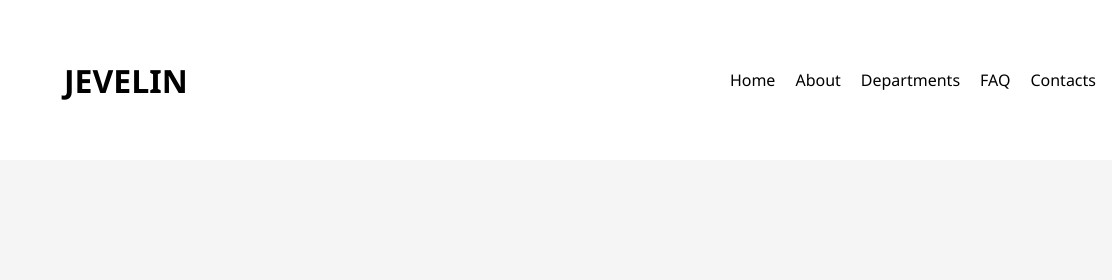
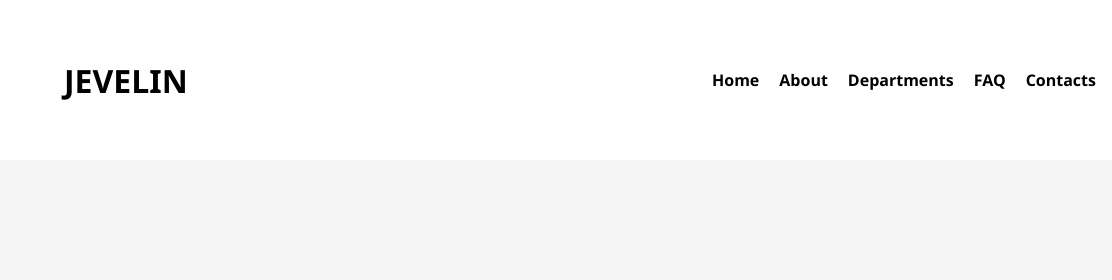
Before and after one commit to Akhheela/Medical, a plain HTML site: page index.html in a window 1280 px wide. Shown: the top 280 px of the page, 0-1112 px from the left. Drawn offline with nearby package versions, Linux system fonts and the light colour scheme.

Commit message:
Update index.html

```diff
--- a/index.html
+++ b/index.html
@@ -1259,6 +1259,23 @@ hr {
         }
 
 
+        .sec1b li a {
+            text-decoration: none;
+            color: black;
+            font-weight: bolder;
+        }
+          .btn:hover {
+            background-color:aliceblue;
+             border: 3px solid  #0078aa;
+             color: #151515;
+        }
+          .card button:hover {
+            background-color: #3ce2ad;
+             border: 3px solid  #0078aa;
+             color: #151515;
+
+        }
+
     </style>
 </head>
 
@@ -1267,33 +1284,22 @@ hr {
     <div class="sec1">
         <h1 class="sec1a">JEVELIN</h1>
 
-        <div class="sec1b">
+        <div class="sec1b" >
             <ul>
-                <li>Home</li>
-                <li>About</li>
-                <li>Departments</li>
-                <li>FAQ</li>
-                <li>Contacts</li>
+                <li><a href="#Home">Home</a></li>
+                <li><a href="#About">About</a></li>
+                <li><a href="#Departments">Departments</a></li>
+                <li><a href="#FAQ's">FAQ</a></li>
+                <li><a href="#Contacts">Contacts</a></li>
                 <li><i class="fa-brands fa-facebook-f"></i></li>
                 <li><i class="fa-brands fa-twitter"></i></li>
                 <li><i class="fa-solid fa-magnifying-glass"></i></li>
             </ul>
         </div>
 
-        <div class="box">
-            <div>home</div>
-            <div>about</div>
-            <div>services</div>
-            <div class="photo">
-                <img src="https://th.bing.com/th?q=F+Logo+Black+and+White&w=120&h=120&c=1&rs=1&qlt=70&o=7&cb=1&dpr=1.3&pid=InlineBlock&rm=3"
-                    alt="">
-                <img src="https://th.bing.com/th/id/OIP.vyhkMafwzVBCCSsgGJfI4wHaHa?w=186&h=186&c=7&r=0&o=7&dpr=1.3&pid=1.7&rm=3"
-                    alt="">
-            </div>
-        </div>
     </div>
 
-    <div class="sec2a" >
+    <div class="sec2a" id="Home">
         <div class="sai" data-aos="fade-up-left" ">
             <h1>Professional</h1>
             <h2>Family Health Care</h2>
@@ -1314,7 +1320,7 @@ hr {
                 <h2>1-800-600-380</h2>
                 <h3>EMERGENCY SERVICE</h3>
                 <p>Aliquam erat volutpat. Nullam imperdiet sapien felis, non lobortis odio mattis in. Quisque dapibus
-                    aliquet dictum. Integer dapibus ullamcorper est, ac</p>
+                    aliquet dictum. Integer dapibus ullamcorper est, ac</p><br>
                 <button>See More</button>
             </div>
 
@@ -1322,7 +1328,7 @@ hr {
                 <i class="fa-regular fa-calendar" id="cal"></i>
                 <h3>DO YOU WANT TO MAKE AN APPOINTMENT</h3>
                 <p>Aliquam erat volutpat. Nullam imperdiet sapien felis, non lobortis odio mattis in. Quisque dapibus
-                    aliquet dictum.</p>
+                    aliquet dictum.</p><br>
                 <button>Book Now</button>
             </div>
 
@@ -1330,11 +1336,11 @@ hr {
                 <i class="fa-regular fa-clock" id="clo"></i>
                 <h3>OPENING HOURS</h3>
                 <p>Monday - Friday</p>
-                <p>Saturday - Sunday</p>
+                <p>Saturday - Sunday</p><br>
                 <button>Contact Us</button>
             </div>
         </div>
-        <div class="akhi">
+        <div class="akhi" id="About">
             <div class="left-section">
                 <img src="https://jevelin.shufflehound.com/medical/wp-content/uploads/sites/23/2018/09/Layer-1200.png"
                     alt="">
@@ -1400,7 +1406,7 @@ hr {
             </div>
 
         </div>
-        <div class="cat">
+        <div class="cat" id="Departments">
             <div class="how">
                 <h2 class="how1">How we can help you</h2><br><br>
                 <p>READ MORE ABOUT OUR SERVICES</p>
@@ -1610,7 +1616,7 @@ hr {
         <br>
         <br>
 
-    <div class="txt">
+    <div class="txt" id="FAQ's">
             <div class="left-section">
                <h1>Frequently Asked</h1>
                <h1>Questions</h1>
@@ -1623,7 +1629,7 @@ hr {
                             <input type="checkbox" id="txt1" checked>
                             <label for="txt1" class="txt-btn">
                                 <span>How to make an appointment?</span>
-                                <i class="fa-solid fa-angle-down" class="arrow"></i>
+                                 <i class="fa-solid fa-angle-down" class="arrow"></i>
                             </label>
                             <div class="txt-content">
                                 <p>
@@ -1742,7 +1748,7 @@ hr {
 
     </div>
 
-    <div class="container5">
+    <div class="container5" id="Contacts">
 
         <section class="team-section">
             <div class="team-grid">
```
